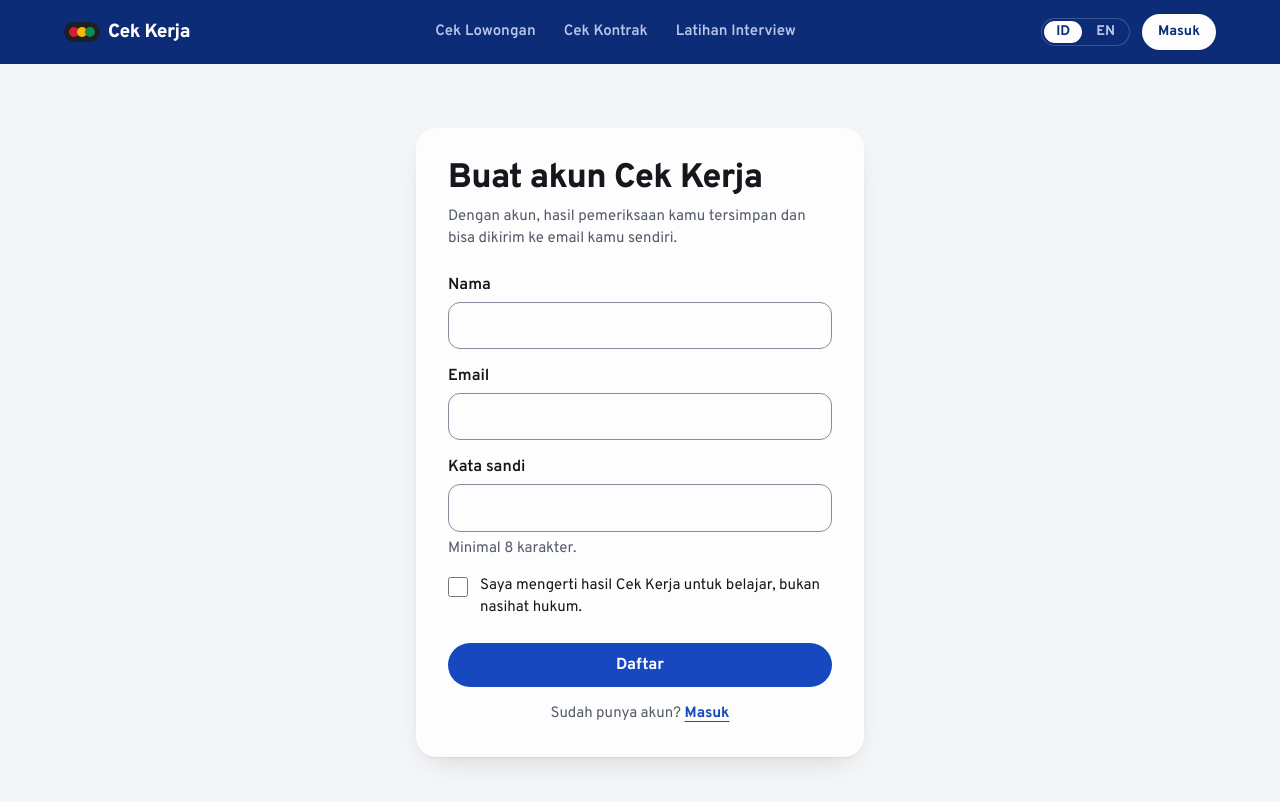
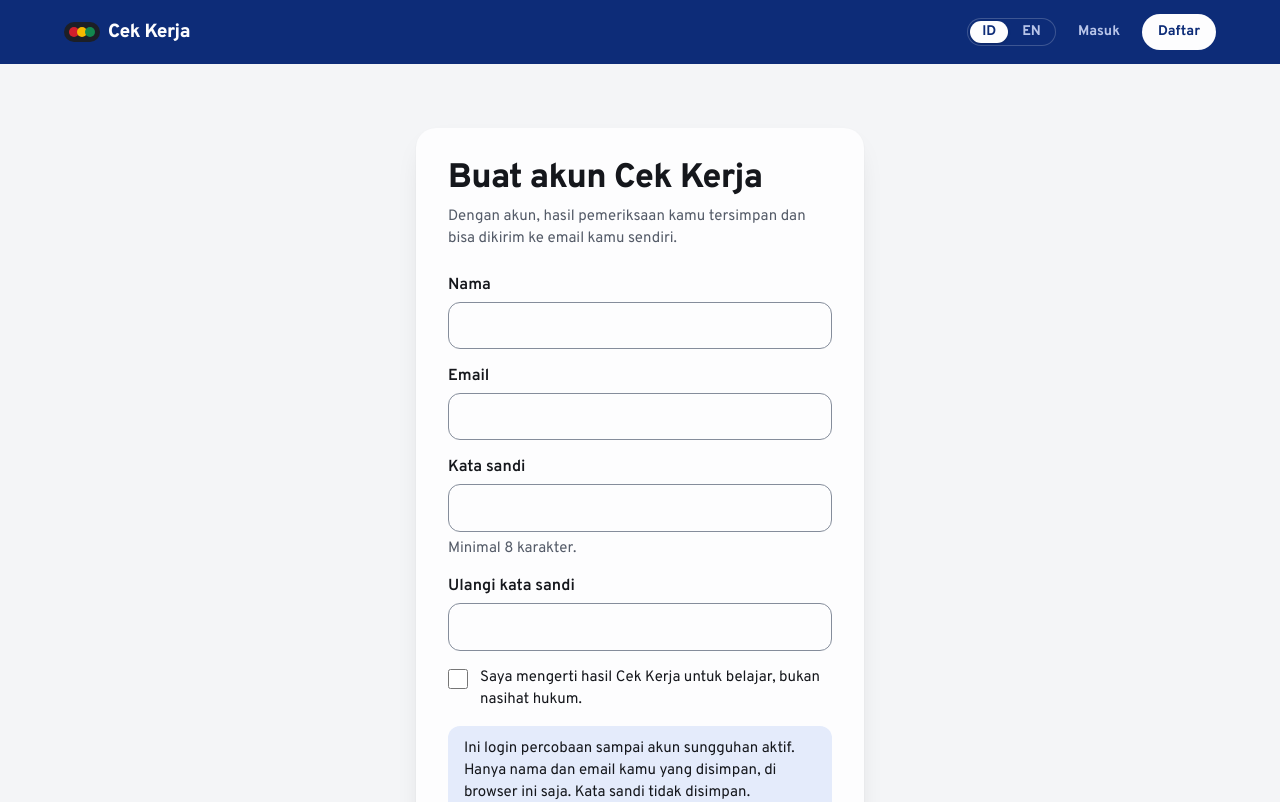
Before and after one commit to E-Fredrik/CekKerja, a Next.js app: page /daftar in a window 1280 px wide. Shown: the top 802 px of the page. Built offline with nearby package versions, Linux system fonts and the light colour scheme.

Commit message:
Add a demo sign-in session and show the checks only when signed in

```diff
--- a/src/app/layout.tsx
+++ b/src/app/layout.tsx
@@ -1,6 +1,7 @@
 import type { Metadata } from "next";
 import { Overpass } from "next/font/google";
 import "./globals.css";
+import { SessionProvider } from "@/components/auth/session.tsx";
 import { LangProvider } from "@/components/ui/lang.tsx";
 import { NavBar } from "@/components/ui/NavBar.tsx";
 import Footer from "@/components/ui/Footer.tsx";
@@ -23,10 +24,12 @@ export default function RootLayout({ children }: LayoutProps<"/">) {
     <html lang="id" className={`${overpass.variable} h-full antialiased`}>
       <body className="min-h-full flex flex-col bg-ground text-ink">
         <LangProvider>
-          <NavBar />
-          <main className="flex-1">{children}</main>
-          <Footer />
-          <TargetCursor />
+          <SessionProvider>
+            <NavBar />
+            <main className="flex-1">{children}</main>
+            <Footer />
+            <TargetCursor />
+          </SessionProvider>
         </LangProvider>
       </body>
     </html>
--- a/src/components/auth/AuthForm.tsx
+++ b/src/components/auth/AuthForm.tsx
@@ -1,45 +1,47 @@
 "use client";
 
 import Link from "next/link";
+import { useRouter } from "next/navigation";
 import { useId, useRef, useState, type FormEvent } from "react";
+import { useSession } from "@/components/auth/session.tsx";
 import { Button } from "@/components/ui/Button.tsx";
 import { Field } from "@/components/ui/Field.tsx";
 import { Notice } from "@/components/ui/Notice.tsx";
 import { useLang } from "@/components/ui/lang.tsx";
+import { userFromInput } from "@/lib/auth/session-user.ts";
 import { validateAuth, type AuthErrors, type AuthInput, type AuthMode } from "@/lib/auth/validate.ts";
 
 const SURFACE = "bg-surface rounded-lg shadow-(--shadow-surface) p-6 sm:p-8";
 
-const EMPTY: AuthInput = { name: "", email: "", password: "", consent: false };
+const EMPTY: AuthInput = { name: "", email: "", password: "", confirmPassword: "", consent: false };
 
 export function AuthForm({ mode }: { mode: AuthMode }) {
   const { t } = useLang();
+  const { signIn } = useSession();
+  const router = useRouter();
   const a = t.auth;
   const signup = mode === "signup";
   const consentId = useId();
   const formRef = useRef<HTMLFormElement>(null);
   const [input, setInput] = useState<AuthInput>(EMPTY);
   const [tried, setTried] = useState(false);
-  const [submitted, setSubmitted] = useState(false);
 
   const errors: AuthErrors = tried ? validateAuth(mode, input) : {};
   const message = (key: keyof AuthInput) => (errors[key] ? a.errors[errors[key]] : undefined);
 
   function update<K extends keyof AuthInput>(key: K, value: AuthInput[K]) {
     setInput((current) => ({ ...current, [key]: value }));
-    setSubmitted(false);
   }
 
   function submit(e: FormEvent) {
     e.preventDefault();
     setTried(true);
-    const found = validateAuth(mode, input);
-    if (Object.keys(found).length > 0) {
-      setSubmitted(false);
+    if (Object.keys(validateAuth(mode, input)).length > 0) {
       requestAnimationFrame(() => formRef.current?.querySelector<HTMLElement>("[aria-invalid='true']")?.focus());
       return;
     }
-    setSubmitted(true);
+    signIn(userFromInput(mode, input));
+    router.push("/");
   }
 
   return (
@@ -79,6 +81,17 @@ export function AuthForm({ mode }: { mode: AuthMode }) {
         onChange={(e) => update("password", e.target.value)}
         error={message("password")}
       />
+      {signup && (
+        <Field
+          label={a.confirmPassword}
+          name="confirmPassword"
+          type="password"
+          autoComplete="new-password"
+          value={input.confirmPassword}
+          onChange={(e) => update("confirmPassword", e.target.value)}
+          error={message("confirmPassword")}
+        />
+      )}
 
       {signup && (
         <div className="flex flex-col gap-1.5">
@@ -107,7 +120,7 @@ export function AuthForm({ mode }: { mode: AuthMode }) {
         </div>
       )}
 
-      {submitted && <Notice variant="info">{a.notReady}</Notice>}
+      <Notice variant="info">{a.demoNote}</Notice>
 
       <Button type="submit" className="w-full mt-2">
         {signup ? a.signup : a.login}
--- /dev/null
+++ b/src/components/auth/session.tsx
@@ -0,0 +1,64 @@
+"use client";
+
+import { createContext, useCallback, useContext, useSyncExternalStore, type ReactNode } from "react";
+import { parseStoredUser, type SessionUser } from "@/lib/auth/session-user.ts";
+
+const STORAGE_KEY = "ck-session";
+
+const listeners = new Set<() => void>();
+
+function subscribe(callback: () => void): () => void {
+  listeners.add(callback);
+  const onStorage = (event: StorageEvent) => {
+    if (event.key === STORAGE_KEY) callback();
+  };
+  window.addEventListener("storage", onStorage);
+  return () => {
+    listeners.delete(callback);
+    window.removeEventListener("storage", onStorage);
+  };
+}
+
+function getSnapshot(): string | null {
+  return localStorage.getItem(STORAGE_KEY);
+}
+
+function getServerSnapshot(): string | null {
+  return null;
+}
+
+function notify() {
+  listeners.forEach((callback) => callback());
+}
+
+type SessionContextValue = {
+  user: SessionUser | null;
+  signIn: (user: SessionUser) => void;
+  signOut: () => void;
+};
+
+const SessionContext = createContext<SessionContextValue | null>(null);
+
+export function SessionProvider({ children }: { children: ReactNode }) {
+  const raw = useSyncExternalStore(subscribe, getSnapshot, getServerSnapshot);
+  const user = parseStoredUser(raw);
+
+  const signIn = useCallback((next: SessionUser) => {
+    const stored: SessionUser = { name: next.name.trim(), email: next.email.trim() };
+    localStorage.setItem(STORAGE_KEY, JSON.stringify(stored));
+    notify();
+  }, []);
+
+  const signOut = useCallback(() => {
+    localStorage.removeItem(STORAGE_KEY);
+    notify();
+  }, []);
+
+  return <SessionContext.Provider value={{ user, signIn, signOut }}>{children}</SessionContext.Provider>;
+}
+
+export function useSession(): SessionContextValue {
+  const ctx = useContext(SessionContext);
+  if (!ctx) throw new Error("useSession must be used inside SessionProvider");
+  return ctx;
+}
--- a/src/components/ui/NavBar.tsx
+++ b/src/components/ui/NavBar.tsx
@@ -4,9 +4,13 @@ import Link from "next/link";
 import { usePathname } from "next/navigation";
 import { motion, useMotionValueEvent, useReducedMotion, useScroll } from "motion/react";
 import { useState } from "react";
+import { useSession } from "@/components/auth/session.tsx";
 import { useLang } from "@/components/ui/lang.tsx";
 import { Segmented } from "@/components/ui/Segmented.tsx";
 import type { Lang } from "@/lib/i18n.ts";
+
+const ACCOUNT_BUTTON =
+  "inline-flex items-center h-9 px-4 rounded-full bg-on-shell text-shell text-[14px] font-[650] leading-none whitespace-nowrap cursor-pointer hover:bg-on-shell/90 active:scale-[0.98] transition-all focus-visible:outline-3 focus-visible:outline-on-shell focus-visible:outline-offset-2";
 
 function LogoMark() {
   return (
@@ -35,12 +39,15 @@ export function NavBar() {
     setHidden(y > 80 && y > (scrollY.getPrevious() ?? 0));
   });
   const pathname = usePathname();
+  const { user, signOut } = useSession();
 
-  const links = [
+  const links = user
+    ? [
         { href: "/lowongan", label: t.nav.lowongan },
         { href: "/kontrak", label: t.nav.kontrak },
         { href: "/interview", label: t.nav.interview },
-  ];
+      ]
+    : [];
 
   const langOptions = [
     { value: "id" as Lang, label: t.lang.id },
@@ -62,7 +69,7 @@ export function NavBar() {
             aria-label={t.nav.brand}
           >
             <LogoMark />
-            <span className="text-on-shell text-[19px] font-[800] leading-none tracking-tight">
+            <span className="hidden min-[420px]:inline text-on-shell text-[19px] font-[800] leading-none tracking-tight">
               {t.nav.brand}
             </span>
           </Link>
@@ -105,17 +112,33 @@ export function NavBar() {
               inverse
               label="Pilih bahasa / Choose language"
             />
+            {user ? (
+              <button type="button" onClick={signOut} className={ACCOUNT_BUTTON}>
+                {t.nav.keluar}
+              </button>
+            ) : (
+              <>
                 <Link
                   href="/masuk"
                   aria-current={pathname === "/masuk" ? "page" : undefined}
-              className="inline-flex items-center h-9 px-4 rounded-full bg-on-shell text-shell text-[14px] font-[650] leading-none hover:bg-on-shell/90 active:scale-[0.98] transition-all focus-visible:outline-3 focus-visible:outline-on-shell focus-visible:outline-offset-2"
+                  className="inline-flex items-center h-9 px-2.5 rounded-full text-on-shell-soft hover:text-on-shell text-[14px] font-[650] leading-none transition-colors focus-visible:outline-3 focus-visible:outline-on-shell focus-visible:outline-offset-2"
                 >
                   {t.nav.masuk}
                 </Link>
+                <Link
+                  href="/daftar"
+                  aria-current={pathname === "/daftar" ? "page" : undefined}
+                  className={ACCOUNT_BUTTON}
+                >
+                  {t.nav.daftar}
+                </Link>
+              </>
+            )}
           </div>
         </div>
       </div>
 
+      {links.length > 0 && (
       <div className="min-[720px]:hidden border-t border-on-shell/10 overflow-x-auto">
         <div className="flex items-center gap-1 px-4 py-1.5 w-max">
           {links.map(({ href, label }) => {
@@ -144,6 +167,7 @@ export function NavBar() {
           })}
         </div>
       </div>
+      )}
     </motion.header>
   );
 }
--- /dev/null
+++ b/src/lib/auth/session-user.ts
@@ -0,0 +1,26 @@
+import type { AuthInput, AuthMode } from "./validate.ts";
+
+export type SessionUser = { name: string; email: string };
+
+const MAX_FIELD_LENGTH = 200;
+
+const isShortText = (value: unknown): value is string =>
+  typeof value === "string" && value.trim() !== "" && value.length <= MAX_FIELD_LENGTH;
+
+export function parseStoredUser(raw: string | null): SessionUser | null {
+  if (!raw) return null;
+  try {
+    const data: unknown = JSON.parse(raw);
+    if (typeof data !== "object" || data === null) return null;
+    const { name, email } = data as Record<string, unknown>;
+    return isShortText(name) && isShortText(email) ? { name, email } : null;
+  } catch {
+    return null;
+  }
+}
+
+export function userFromInput(mode: AuthMode, input: AuthInput): SessionUser {
+  const email = input.email.trim();
+  const name = mode === "signup" ? input.name.trim() : email.split("@")[0];
+  return { name, email };
+}
--- a/src/lib/i18n.ts
+++ b/src/lib/i18n.ts
@@ -18,6 +18,7 @@ const id = {
     interview: "Latihan Interview",
     masuk: "Masuk",
     daftar: "Daftar",
+    keluar: "Keluar",
   },
   footer: {
     disclaimer:
@@ -43,17 +44,19 @@ const id = {
     email: "Email",
     password: "Kata sandi",
     passwordHint: "Minimal 8 karakter.",
+    confirmPassword: "Ulangi kata sandi",
     consent: "Saya mengerti hasil Cek Kerja untuk belajar, bukan nasihat hukum.",
     login: "Masuk",
     signup: "Daftar",
     noAccount: "Belum punya akun?",
     haveAccount: "Sudah punya akun?",
-    notReady: "Akun belum aktif. Masuk dan daftar akan segera tersedia. Sementara itu, semua alat pemeriksaan bisa kamu pakai tanpa akun.",
+    demoNote: "Ini login percobaan sampai akun sungguhan aktif. Hanya nama dan email kamu yang disimpan, di browser ini saja. Kata sandi tidak disimpan.",
     errors: {
       nameRequired: "Tulis nama kamu.",
       emailInvalid: "Tulis alamat email yang benar, misalnya nama@email.com.",
       passwordRequired: "Tulis kata sandi kamu.",
       passwordShort: "Kata sandi minimal 8 karakter.",
+      passwordMismatch: "Kata sandi tidak sama. Ketik ulang kata sandi yang sama.",
       consentRequired: "Centang kotak ini untuk melanjutkan.",
     },
   },
@@ -202,6 +205,7 @@ const en: Dict = {
     interview: "Interview Prep",
     masuk: "Sign in",
     daftar: "Sign up",
+    keluar: "Sign out",
   },
   footer: {
     disclaimer:
@@ -227,17 +231,19 @@ const en: Dict = {
     email: "Email",
     password: "Password",
     passwordHint: "At least 8 characters.",
+    confirmPassword: "Repeat password",
     consent: "I understand Cek Kerja results are for learning, not legal advice.",
     login: "Sign in",
     signup: "Sign up",
     noAccount: "No account yet?",
     haveAccount: "Already have an account?",
-    notReady: "Accounts are not active yet. Sign in and sign up are coming soon. Meanwhile, you can use every check without an account.",
+    demoNote: "This is a demo sign-in until real accounts are ready. Only your name and email are kept, in this browser only. Your password is never stored.",
     errors: {
       nameRequired: "Enter your name.",
       emailInvalid: "Enter a valid email address, for example name@email.com.",
       passwordRequired: "Enter your password.",
       passwordShort: "Password must be at least 8 characters.",
+      passwordMismatch: "Passwords do not match. Type the same password again.",
       consentRequired: "Tick this box to continue.",
     },
   },
```
Also changed, not shown: src/lib/auth/validate.ts (+9 -1 lines), 2 other files (tests, documents, lock files or other folders). Lines whose indentation alone changed are shown as unchanged.
